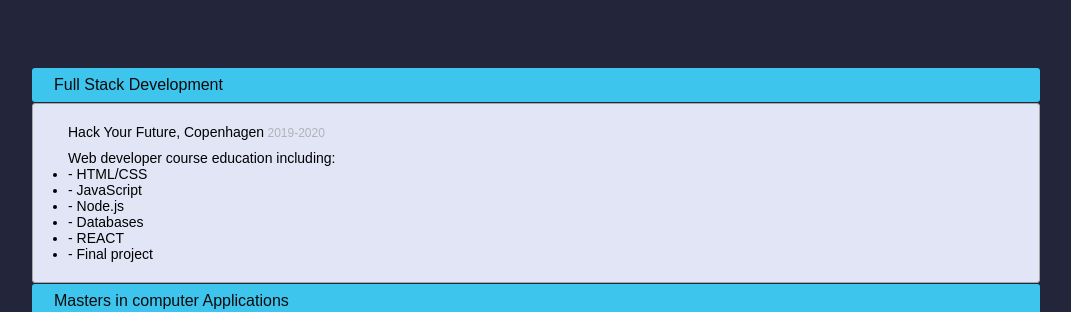
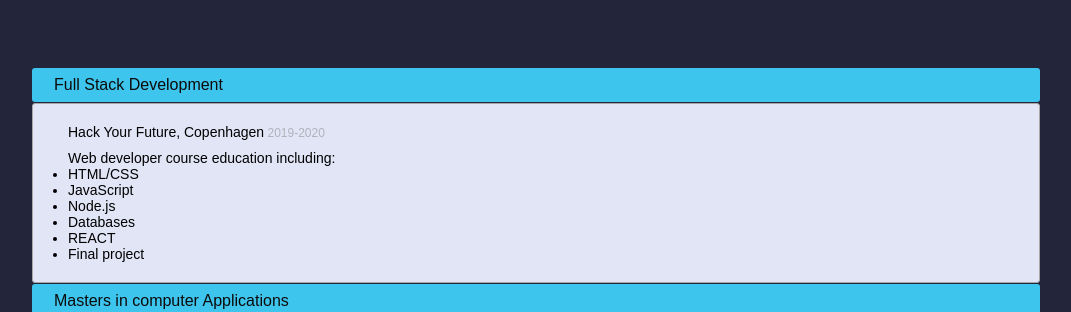
Before and after one commit to mamathamereddy/Portfolio, a React (Create React App) app: page / in a window 1280 px wide. Shown: the part 5750-6062 px from the top of the page, without its empty margins (108-1179 px from the left). Built offline with nearby package versions, Linux system fonts and the light colour scheme.

Commit message:
updating education

```diff
--- a/src/components/Education.js
+++ b/src/components/Education.js
@@ -20,12 +20,12 @@
               <p>
                 Web developer course education including:
                 <ul>
-                  <li> - HTML/CSS</li>
-                  <li> - JavaScript</li>
-                  <li> - Node.js</li>
-                  <li> - Databases</li>
-                  <li> - REACT</li>
-                  <li> - Final project</li>
+                  <li> HTML/CSS</li>
+                  <li> JavaScript</li>
+                  <li> Node.js</li>
+                  <li> Databases</li>
+                  <li> REACT</li>
+                  <li> Final project</li>
                 </ul>
               </p>
             </div>
```
